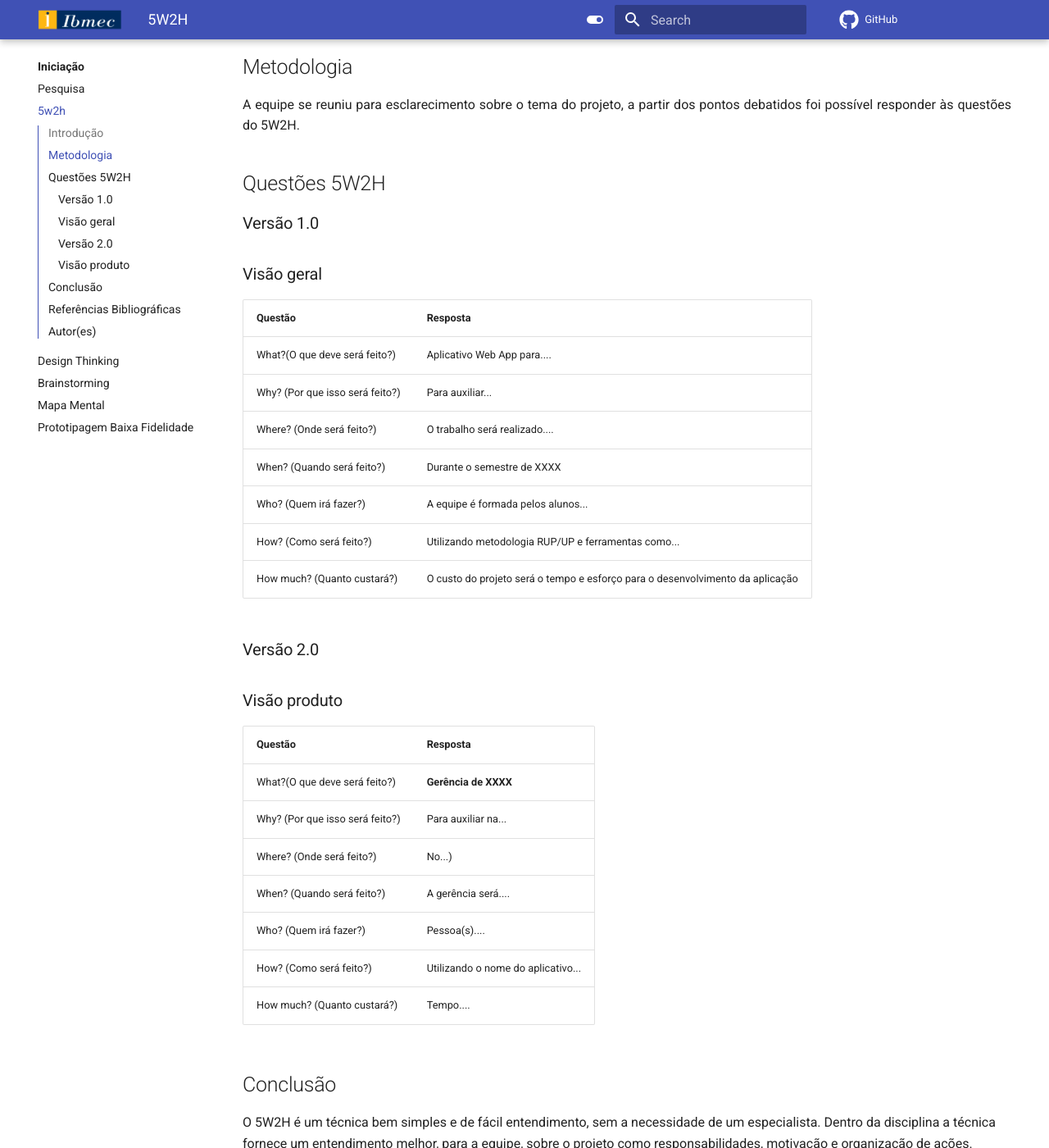
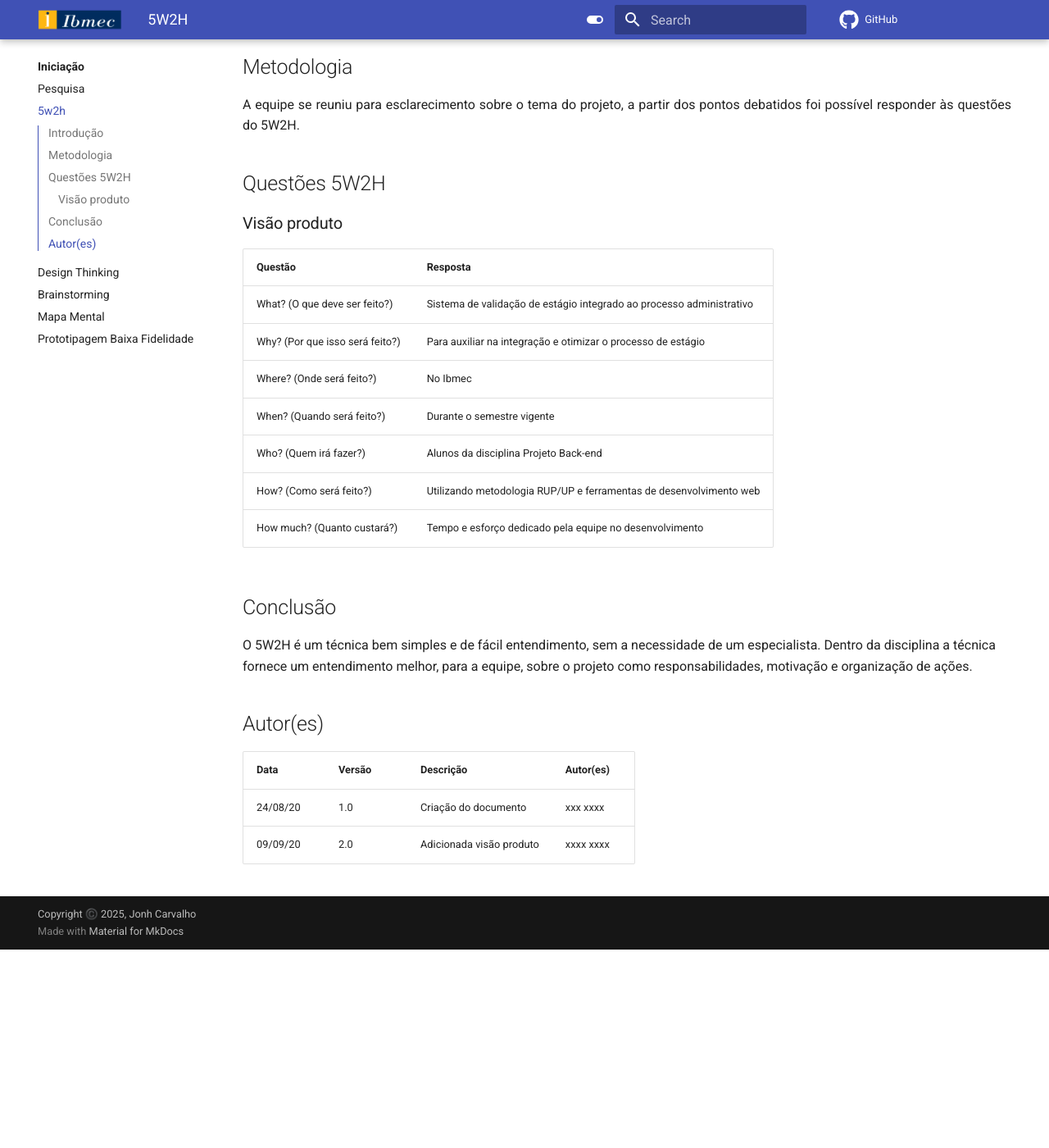
Before and after one commit to Projetos-de-Extensao/PBE_26.1_8001_I, an MkDocs documentation site: the page built from mkdocs/Iniciacao/5w2h.md, in a window 1280 px wide and 1400 px high, scrolled down 423 px. Shown: the whole window at 82% size. Built offline with MkDocs 1.6.1 and Material for MkDocs 9.7.7, drawn with Linux system fonts in a browser that asks for light colours; comment, search, counter and statistics services are not loaded; after the commit the page ends 1581 px from its top, so only the background shows below that; some of the changed text lies outside the part shown.

Commit message:
Update 5W2H document with new project details and remove outdated sections

```diff
--- a/mkdocs/Iniciacao/5w2h.md
+++ b/mkdocs/Iniciacao/5w2h.md
@@ -18,46 +18,23 @@ title: 5W2H
 
 ## Questões 5W2H
 
-### Versão 1.0
-
-### Visão geral
-
-|Questão|Resposta|
-|-------|--------|
-|What?(O que deve será feito?)|Aplicativo Web App para.... |
-|Why? (Por que isso será feito?)|Para auxiliar...|
-|Where? (Onde será feito?)|O trabalho será realizado....|
-|When? (Quando será feito?)|Durante o semestre de XXXX|
-|Who? (Quem irá fazer?)|A equipe é formada pelos alunos...|
-|How? (Como será feito?)|Utilizando metodologia RUP/UP e ferramentas como...|
-|How much? (Quanto custará?)|O custo do projeto será o tempo e esforço para o desenvolvimento da aplicação|
-
-
-### Versão 2.0
-
 ### Visão produto
 
-|Questão|Resposta|
+|**Questão**|**Resposta**|
 |-------|--------|
-|What?(O que deve será feito?)| **Gerência de XXXX**|
-|Why? (Por que isso será feito?)| Para auxiliar na...|
-|Where? (Onde será feito?)|No...)|
-|When? (Quando será feito?)| A gerência será....|
-|Who? (Quem irá fazer?)| Pessoa(s)....|
-|How? (Como será feito?)| Utilizando o nome do aplicativo... |
-|How much? (Quanto custará?)|Tempo....|
+|What? (O que deve ser feito?)|Sistema de validação de estágio integrado ao processo administrativo|
+|Why? (Por que isso será feito?)|Para auxiliar na integração e otimizar o processo de estágio|
+|Where? (Onde será feito?)|No Ibmec|
+|When? (Quando será feito?)|Durante o semestre vigente|
+|Who? (Quem irá fazer?)|Alunos da disciplina Projeto Back-end|
+|How? (Como será feito?)|Utilizando metodologia RUP/UP e ferramentas de desenvolvimento web|
+|How much? (Quanto custará?)|Tempo e esforço dedicado pela equipe no desenvolvimento|
 
 
 ## Conclusão
 
 O 5W2H é um técnica bem simples e de fácil entendimento, sem a necessidade de um especialista. Dentro da disciplina a técnica fornece um entendimento melhor, para a equipe, sobre o projeto como responsabilidades, motivação e organização de ações.
 
-
-## Referências Bibliográficas
-> 5W2H: disponivel em :https://www../
-
-> O que é 5W2H, disponivel em :https://www...
-
 ## Autor(es)
 | Data | Versão | Descrição | Autor(es) |
 | -- | -- | -- | -- |
```
Also changed, not shown: 1 other file.
